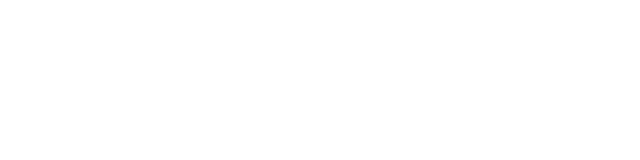
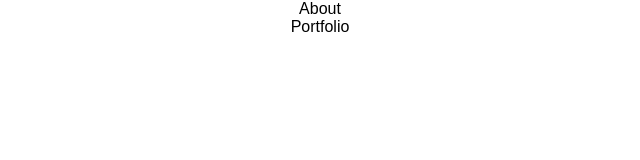
Before and after one commit to kapil5harma/Portfolio-React-16, a React (Create React App) app: page / in a window 1280 px wide. Shown: the top 160 px of the page, without its empty margins (320-960 px from the left). Built offline with nearby package versions, Linux system fonts and the light colour scheme.

Commit message:
App.js modified

```diff
--- a/src/App.js
+++ b/src/App.js
@@ -1,11 +1,14 @@
 import React, { Component } from 'react';
 import './App.css';
+import LandingPage from './app/LandingPage/LandingPage';
+import NavBar from './app/NavBar/NavBar';
 
 class App extends Component {
   render() {
     return (
       <div className="App">
-
+      <NavBar></NavBar>
+        <LandingPage></LandingPage>
       </div>
     );
   }
```
